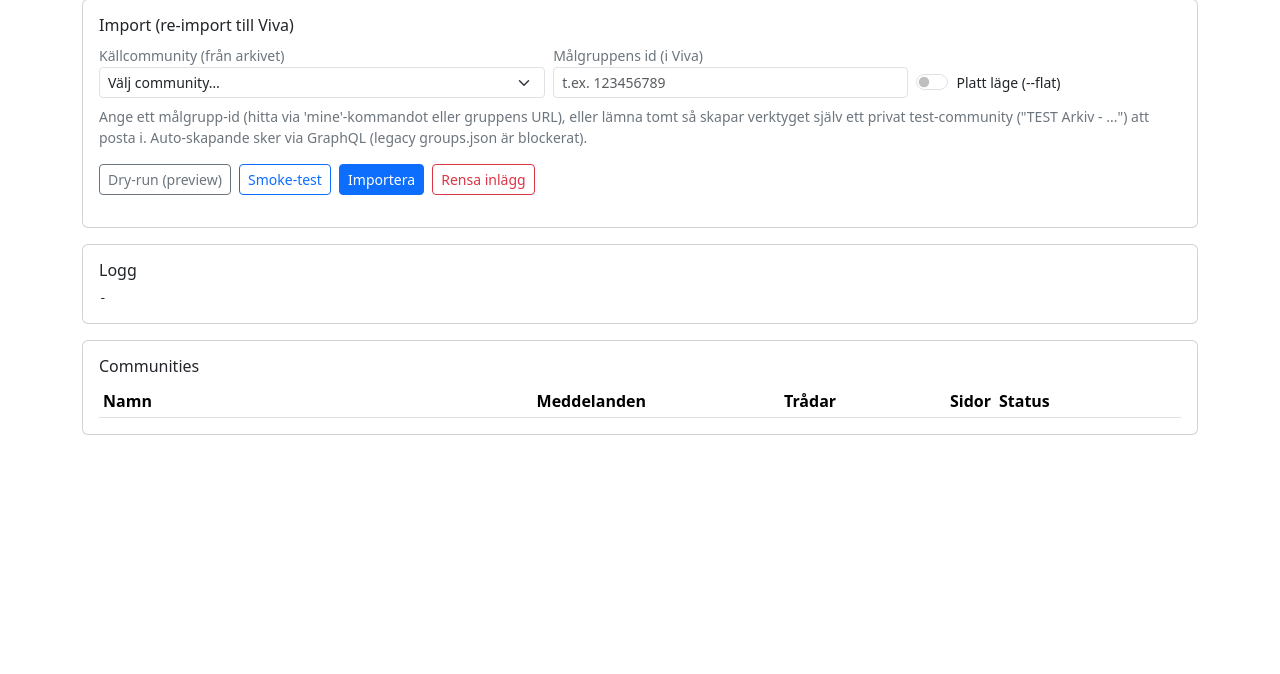
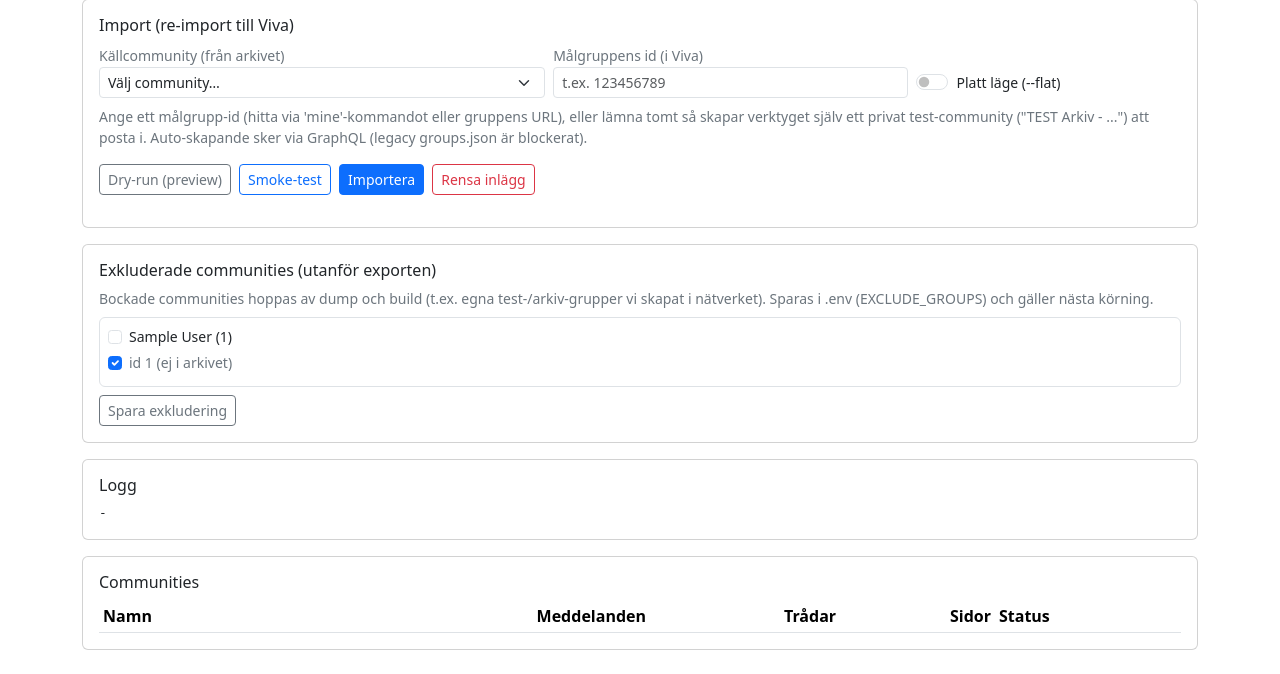
Before and after one commit to Armandur/viva-engage-rescue, a FastAPI app: template app/templates/index.html in a window 1280 px wide. Shown: the part 522-1196 px from the top of the page. Before the commit the page ends 957 px from the top, so only its background shows below. Run offline with FastAPI, Linux system fonts and the light colour scheme; the template is opened without the code that fills it: most values are stand-ins (such as "Sample title", 1, 10 or a date in 2020); data that the repository does not hold is empty.

Commit message:
Lägg till exclude-UI i panelen (hantera EXCLUDE_GROUPS)
Nytt kort "Exkluderade communities" listar arkivets communities med kryssrutor
(förkryssade efter nuvarande EXCLUDE_GROUPS) + rader för redan exkluderade id som
inte längre finns i arkivet. /api/exclude skriver EXCLUDE_GROUPS till .env, så
dump/build plockar upp det nästa körning. index() skickar med excluded_groups +
extra_excluded till mallen; _excluded_ids() läser .env.

Co-Authored-By: Claude Opus 4.8 <noreply@anthropic.com>

```diff
--- a/app/main.py
+++ b/app/main.py
@@ -680,10 +680,23 @@ def _log_tail(kind: str, n: int = 25) -> str:
 
 # ---- routes ----
 
+def _excluded_ids() -> set[int]:
+    """Grupp-id i EXCLUDE_GROUPS (.env) - grupper som hålls utanför dump/build."""
+    raw = _read_env().get("EXCLUDE_GROUPS", "")
+    return {int(x) for x in raw.split(",") if x.strip().lstrip("-").isdigit()}
+
+
 @app.get("/", response_class=HTMLResponse)
 def index(request: Request):
+    comms = _archived_communities()
+    exc = _excluded_ids()
+    arch_ids = {c["id"] for c in comms}
     return templates.TemplateResponse(request, "index.html", {
-        "archived_communities": _archived_communities()
+        "archived_communities": comms,
+        "excluded_groups": exc,
+        # Exkluderade id som inte finns i arkivet (t.ex. redan exkluderade test-grupper)
+        # - visas ändå så de går att bocka ur.
+        "extra_excluded": sorted(exc - arch_ids),
     })
 
 
@@ -781,6 +794,20 @@ def start_import(cmd: str, source: int = Form(...), target: str = Form(""), flat
     return RedirectResponse("/", status_code=302)
 
 
+@app.post("/api/exclude")
+def set_exclude(ids: str = Form("")):
+    """Sparar EXCLUDE_GROUPS i .env (grupper som hålls utanför dump/build)."""
+    clean = sorted({int(x) for x in ids.split(",") if x.strip().lstrip("-").isdigit()})
+    env = _read_env()
+    if clean:
+        env["EXCLUDE_GROUPS"] = ",".join(str(i) for i in clean)
+    else:
+        env.pop("EXCLUDE_GROUPS", None)
+    env.setdefault("YAMMER_API_BASE", "https://www.yammer.com/api/v1")
+    ENV.write_text("".join(f"{k}={v}\n" for k, v in env.items()), encoding="utf-8")
+    return {"ok": True, "excluded": clean}
+
+
 @app.post("/stop")
 def stop():
     _stop()
--- a/app/templates/index.html
+++ b/app/templates/index.html
@@ -115,6 +115,35 @@
 
   <div class="card mb-3">
     <div class="card-body">
+      <h2 class="h6">Exkluderade communities (utanför exporten)</h2>
+      <p class="small text-secondary mb-2">
+        Bockade communities hoppas av dump och build (t.ex. egna test-/arkiv-grupper vi
+        skapat i nätverket). Sparas i .env (EXCLUDE_GROUPS) och gäller nästa körning.
+      </p>
+      <form id="exclude-form" onsubmit="return saveExclude(event)">
+        <div class="border rounded p-2 small" style="max-height:14rem; overflow:auto">
+          {% for c in archived_communities %}
+          <div class="form-check">
+            <input class="form-check-input" type="checkbox" name="exc" value="{{ c.id }}" id="exc{{ c.id }}"
+                   {% if c.id in excluded_groups %}checked{% endif %}>
+            <label class="form-check-label" for="exc{{ c.id }}">{{ c.full_name }} ({{ c.count }})</label>
+          </div>
+          {% endfor %}
+          {% for eid in extra_excluded %}
+          <div class="form-check">
+            <input class="form-check-input" type="checkbox" name="exc" value="{{ eid }}" id="exc{{ eid }}" checked>
+            <label class="form-check-label text-secondary" for="exc{{ eid }}">id {{ eid }} (ej i arkivet)</label>
+          </div>
+          {% endfor %}
+        </div>
+        <button class="btn btn-outline-secondary btn-sm mt-2" type="submit">Spara exkludering</button>
+        <span id="exclude-status" class="small text-secondary ms-2"></span>
+      </form>
+    </div>
+  </div>
+
+  <div class="card mb-3">
+    <div class="card-body">
       <h2 class="h6">Logg</h2>
       <pre id="log" class="mb-0">-</pre>
     </div>
@@ -164,6 +193,20 @@ function startImport(cmd) {
   }
   form.action = `/start_import/${cmd}`;
   form.submit();
+}
+function saveExclude(ev) {
+  ev.preventDefault();
+  const ids = [...document.querySelectorAll("#exclude-form input[name=exc]:checked")].map(c => c.value);
+  const status = document.getElementById("exclude-status");
+  status.textContent = "Sparar…";
+  fetch("/api/exclude", {
+    method: "POST",
+    headers: { "Content-Type": "application/x-www-form-urlencoded" },
+    body: "ids=" + encodeURIComponent(ids.join(",")),
+  }).then(r => r.json()).then(d => {
+    status.textContent = `Sparat: ${d.excluded.length} exkluderade (gäller nästa dump/build).`;
+  }).catch(() => { status.textContent = "Fel vid sparning."; });
+  return false;
 }
 let _pickerOpen = false;
 function renderGroupPicker(rows, running) {
```
